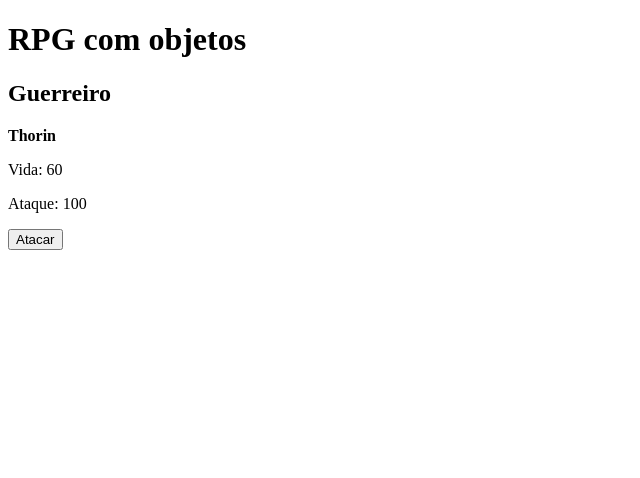
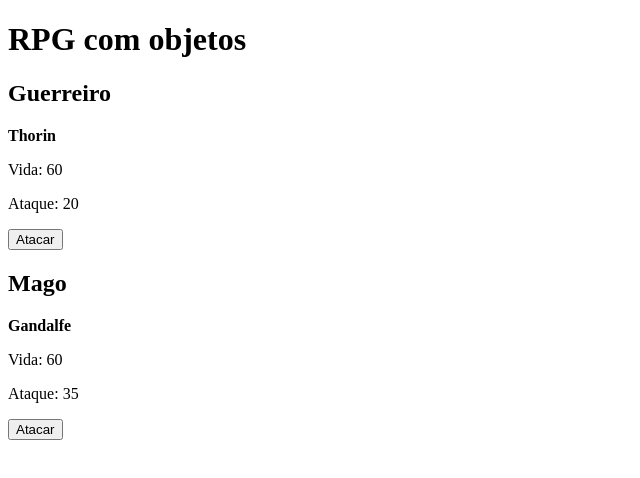
Before and after one commit to Rapix27/rpg-com-objetos-1a, a plain HTML site: page index.html in a window 1280 px wide. Shown: the whole page, without its empty margins (0-640 px from the left). Drawn offline with Linux system fonts and the light colour scheme.

Commit message:
iniciamos a batalha

```diff
--- a/app.js
+++ b/app.js
@@ -109,5 +109,21 @@ jogadorAtual = jogadorAtual === 0 ? 1 : 0
 }
 
 const vidaGuerreiro = document.getElementById("vidaGuerreiro")
+vidaGuerreiro.innerText = guerreiro.vida
+const ataqueGuerreiro = document.getElementById("ataque-Guerreiro")
+ataqueGuerreiro.innerText = guerreiro.ataque
+const guerreiroAtacar = document.getElementById("guerreiro-atacar")
+guerreiroAtacar.addEventListener ("click", () => {
+     guerreiro.causaDano(mago)
+     vidaMago.innerText = mago.vida
+})
 
-vidaGuerreiro.innerText = guerreiro.vida
+const vidaMago = document.getElementById("vidaMago")
+vidaMago.innerText = mago.vida
+const ataqueMago = document.getElementById("ataque-mago")
+ataqueMago.innerText = mago.ataque
+const magoAtacar = document.getElementById("mago-atacar")
+magoAtacar.addEventListener ("click", () => {
+     mago.causaDano(guerreiro)
+     vidaGuerreiro.innerText = guerreiro.vida
+})
--- a/index.html
+++ b/index.html
@@ -10,10 +10,19 @@
     <div>
         <h2>Guerreiro</h2>
         <strong>Thorin</strong>
-        <p>Vida: <span id= "vidaGuerreiro">100</span></p>
-        <p>Ataque: <span id= "ataque-guerreiro">100</span></p>
-        <button id="guerreir-atacar">Atacar</button>
+        <p>Vida: <span id= "vidaGuerreiro"></span></p>
+        <p>Ataque: <span id= "ataque-Guerreiro"></span></p>
+        <button id="guerreiro-atacar">Atacar</button>
     </div>
+
+    <div>
+        <h2>Mago</h2>
+        <strong>Gandalfe</strong>
+        <p>Vida: <span id= "vidaMago"></span></p>
+        <p>Ataque: <span id= "ataque-mago"></span></p>
+        <button id="mago-atacar">Atacar</button>
+    </div>
+
 
     <script src="app.js"></script>
 </body>
```
